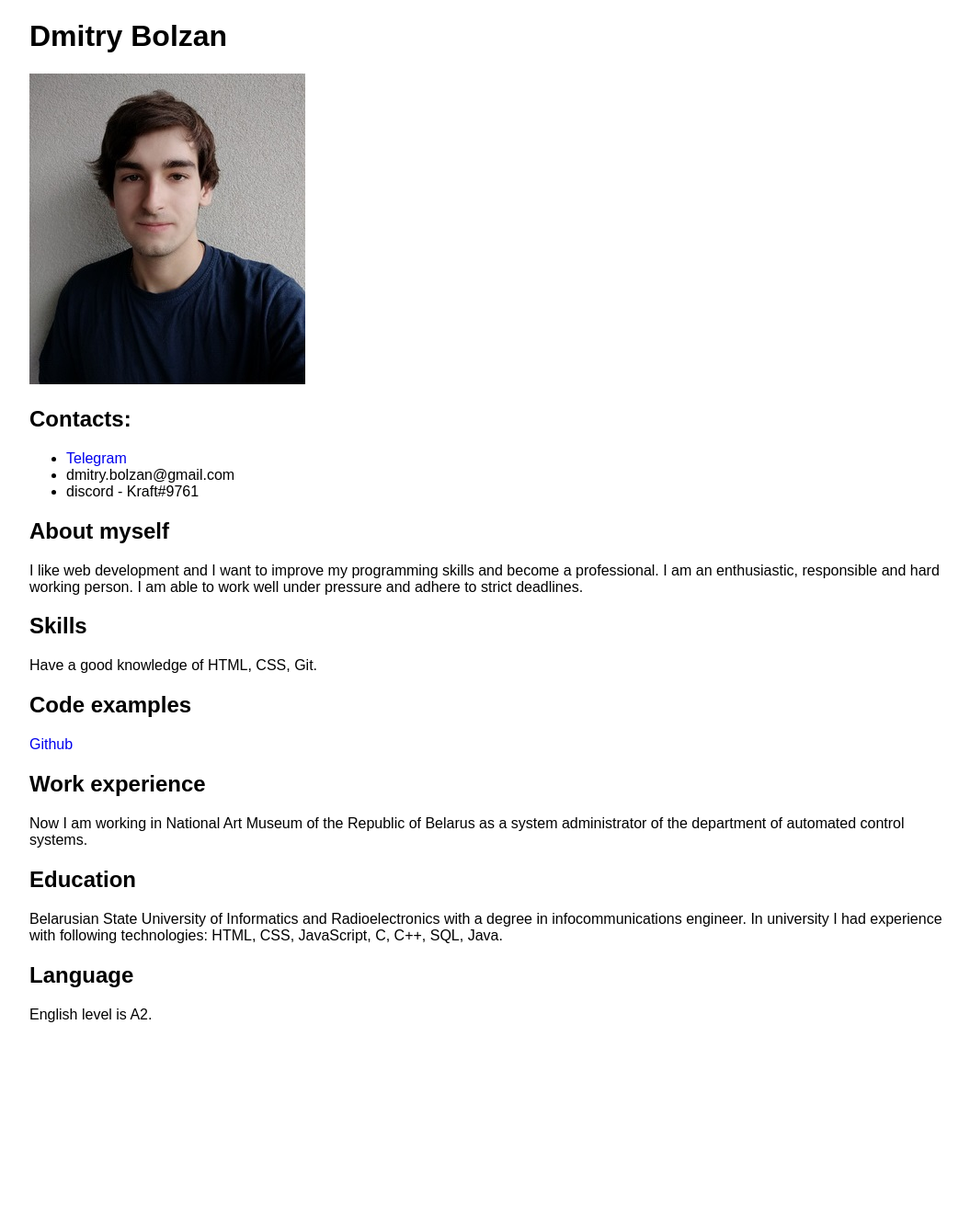
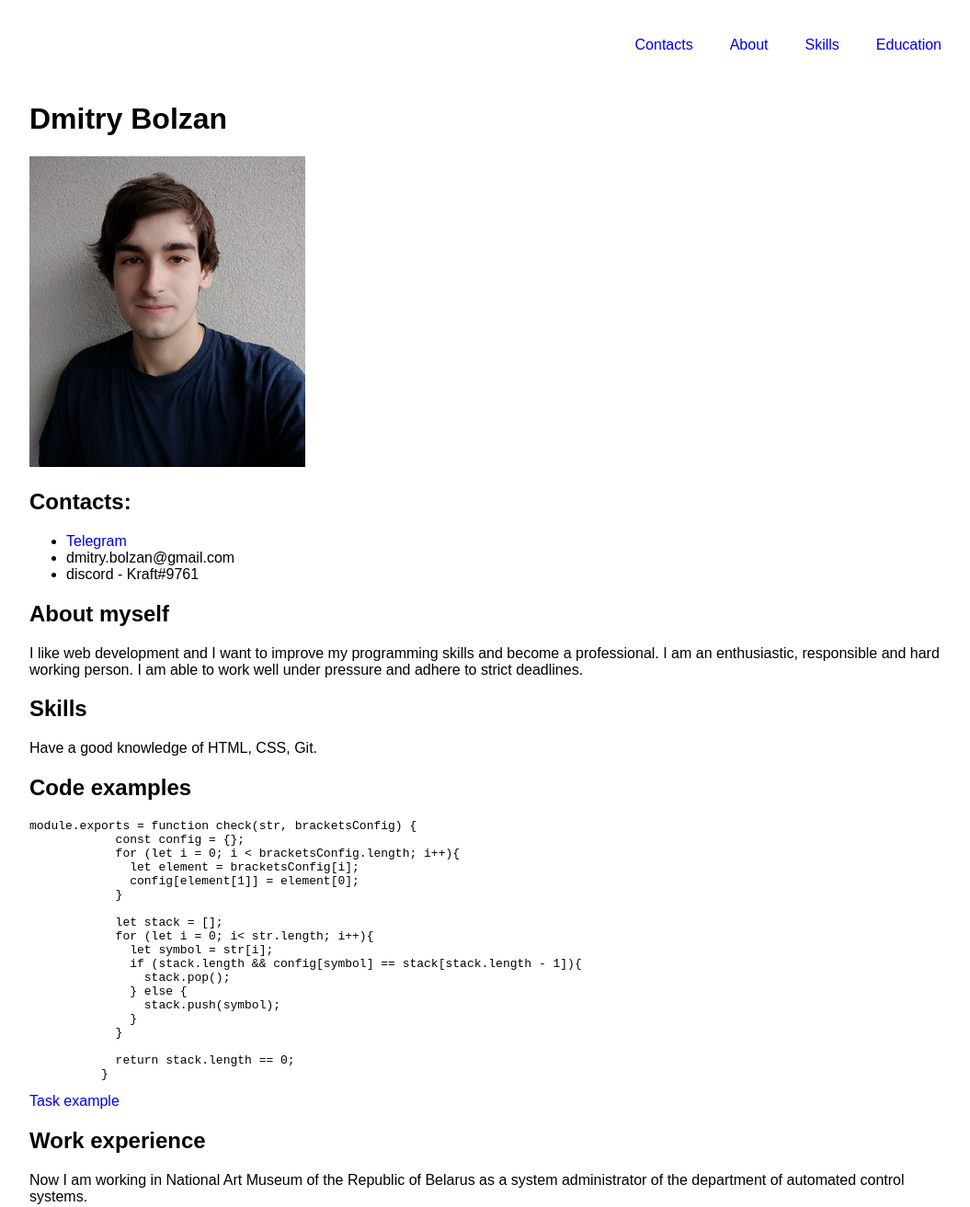
Before and after one commit to bolzand/rsschool-cv, a plain HTML site: page index.html in a window 1280 px wide. Shown: the top 1313 px of the page at 92% size, without its empty margins (102-1157 px from the left). Before the commit the page ends 1121 px from the top, so only its background shows below. Drawn offline with Linux system fonts and the light colour scheme.

Commit message:
feat: add nav, header,  main, footer sections

```diff
--- a/index.html
+++ b/index.html
@@ -8,28 +8,68 @@
     <link rel="stylesheet" href="style.css">
 </head>
 <body>
+    <header class="header">
+        <nav class="nav">
+            <ul class="nav-list">
+                <li class="nav-item"><a href="#contacts">Contacts</a></li>
+                <li class="nav-item"><a href="#about">About</a></li>
+                <li class="nav-item"><a href="#skills">Skills</a></li>
+                <li class="nav-item"><a href="#education">Education</a></li>
+            </ul>
+        </nav>
+    </header>
+    <main>
         <h1>Dmitry Bolzan</h1>
-    <img src="/assets/photo.jpg" alt="cv photo">
+        <img src="./assets/photo.jpg" alt="cv photo" width="300" height="338">
         <h2>Contacts:</h2>
-    <ul>
+        <ul class="contacts" id="contacts">
         <li><a href="https://t.me/bolzand">Telegram</a></li>
         <li>dmitry.bolzan@gmail.com</li>
         <li>discord - Kraft#9761</li>
         </ul>
-    <h2>About myself</h2>
+        <h2 id="about">About myself</h2>
         <span>I like web development and I want to improve my programming skills and become a professional. I am an enthusiastic, responsible and hard working person. I am able to work well under pressure and adhere to strict deadlines.
         </span>
-    <h2>Skills</h2>
+        <h2 id="skills">Skills</h2>
         <span>Have a good knowledge of HTML, CSS, Git.</span>
         <h2>Code examples</h2>
-    <span><a href="https://github.com/bolzand">Github</a></span>
+        <span>
+            <pre>module.exports = function check(str, bracketsConfig) {
+            const config = {};
+            for (let i = 0; i < bracketsConfig.length; i++){
+              let element = bracketsConfig[i];
+              config[element[1]] = element[0];
+            }
+
+            let stack = [];
+            for (let i = 0; i< str.length; i++){
+              let symbol = str[i];
+              if (stack.length && config[symbol] == stack[stack.length - 1]){
+                stack.pop();
+              } else {
+                stack.push(symbol);
+              }
+            }
+
+            return stack.length == 0;
+          }</pre>
+          <a href="https://github.com/bolzand/brackets">Task example</a>
+        </span>
         <h2>Work experience</h2>
         <span>Now I am working in National Art Museum of the Republic of Belarus as a system administrator of the department of automated control systems.
         </span>
-    <h2>Education</h2>
+        <h2 id="education">Education</h2>
         <span>Belarusian State University of Informatics and Radioelectronics with a degree in infocommunications engineer. In university I had experience with following technologies: HTML, CSS, JavaScript, C, C++, SQL, Java.
         </span>
         <h2>Language</h2>
         <span>English level is A2.</span>
+    </main>
+    <footer class="footer">
+        <a href="https://github.com/bolzand">Github</a>
+        <span>2022</span>
+        <a href="https://rs.school/js/">
+            <img class="rsicon" src="assets/rs_school_js.svg" alt="rs school icon">
+        </a>
+    </footer>
 </body>
 </html>
--- a/style.css
+++ b/style.css
@@ -3,8 +3,26 @@ body {
     margin-left: auto;
     margin-right: auto;
     font-family: Arial, Helvetica, sans-serif;
+    display: flex;
+    flex-direction: column;
+    justify-content: space-between;
 }
 
+.nav-list {
+    display: flex;
+    justify-content: flex-end;
+    align-items: center;
+    list-style: none;
+}
+
+.nav-item {
+    padding: 0 20px;
+    line-height: 50px;
+}
+
+.contacts {
+    margin: 0;
+}
 a {
     text-decoration: none;
 }
@@ -12,3 +30,13 @@ a {
 a:hover {
     text-decoration: underline;
 }
+
+.footer {
+    margin-top: 100px;
+    display: flex;
+    flex-direction: row;
+    justify-content: space-between;
+}
+.rsicon {
+    width: 100px;
+}
```
Also changed, not shown: assets/rs_school_js.svg (added). Lines whose indentation alone changed are shown as unchanged.
